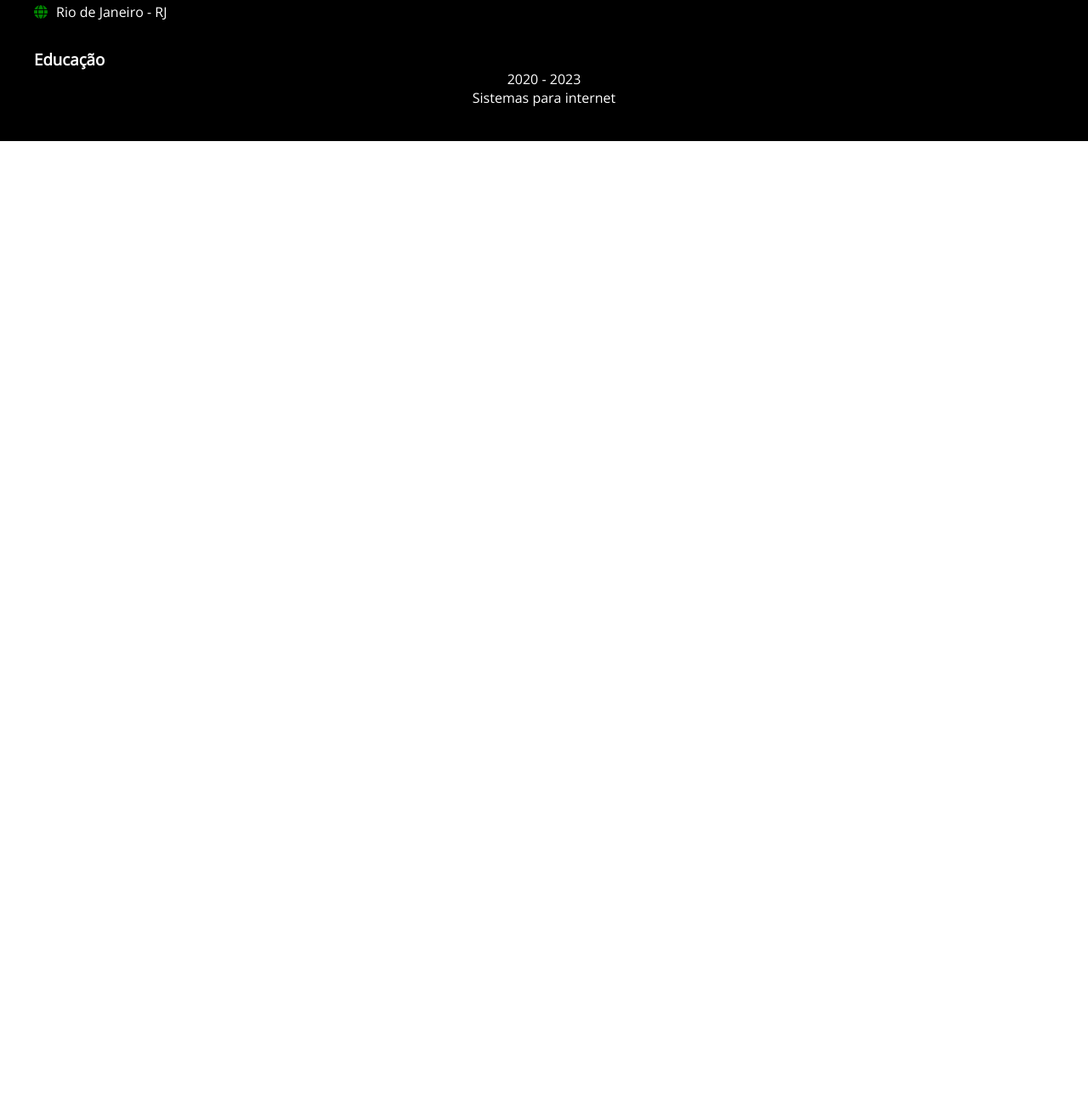
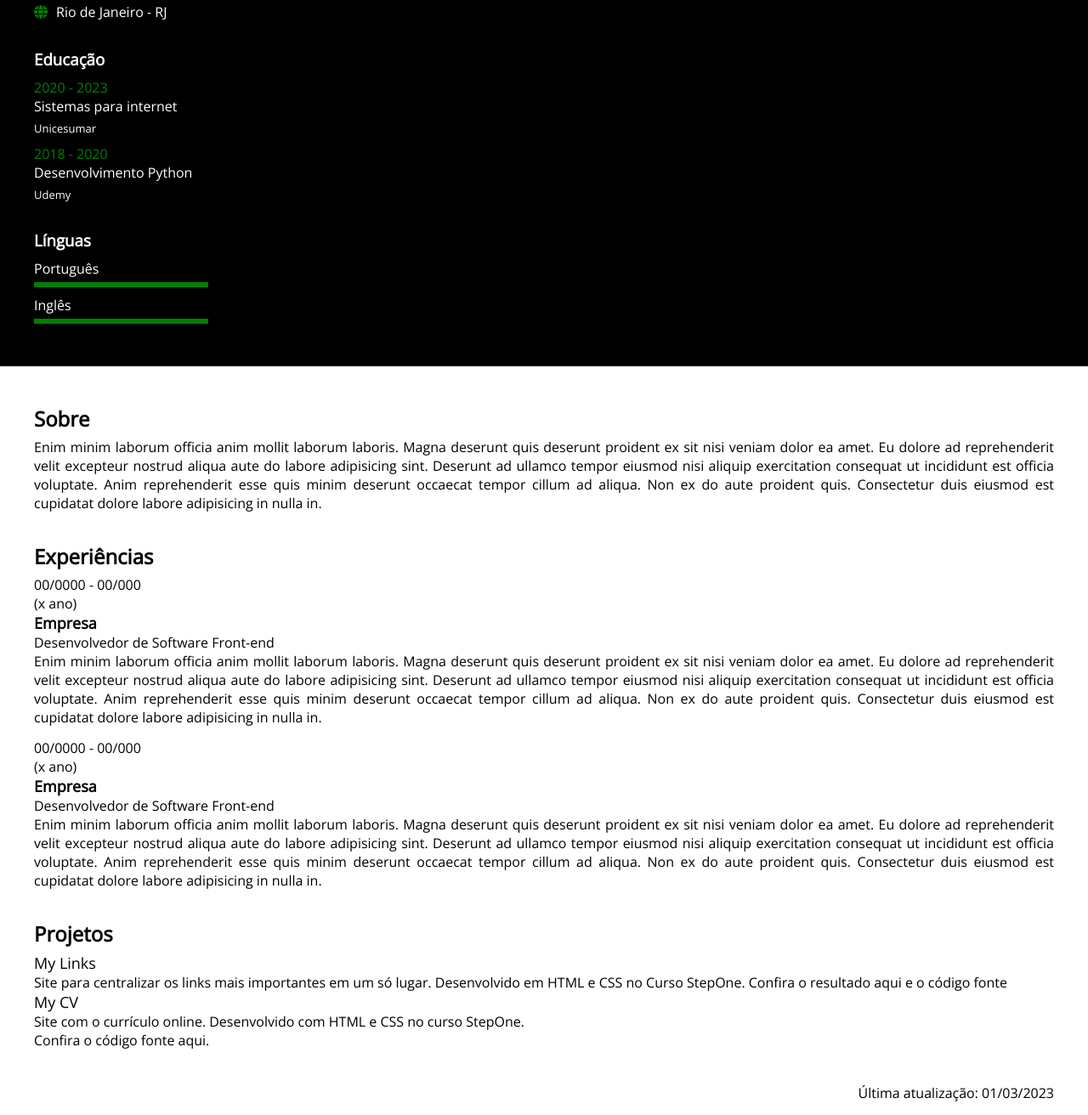
Before and after one commit to angelorfl/StepOne, a plain HTML site: page my-CV/index.html in a window 1280 px wide. Shown: the part 608-1920 px from the top of the page at 85% size. Before the commit the page ends 800 px from the top, so only its background shows below. Drawn offline with nearby package versions, Linux system fonts and the light colour scheme.

Commit message:
Final mobile commit

```diff
--- a/my-CV/index.html
+++ b/my-CV/index.html
@@ -39,25 +39,107 @@
             </div>
             <div class="education-descripton">
                 <h3>Educação</h3>
-                <p>2020 - 2023</p>
-                <p>Sistemas para internet</p>
+                <ul>
+                    <li>
+                        <p>2020 - 2023</p>
+                        <h4>Sistemas para internet</h4>
+                        <h5>Unicesumar</h5>
+                    </li>
+                </ul>
+                <ul>
+                    <li>
+                        <p>2018 - 2020</p>
+                        <h4>Desenvolvimento Python</h4>
+                        <h5>Udemy</h5>
+                    </li>
+                </ul>
+                <div class="language-description">
+                    <h3>Línguas</h3>
+                    <ul>
+                        <li>
+                            <p>Português</p>
+                            <div class="percent"></div>
+                            <div></div>
+                        </li>
+                        <li>
+                            <p>Inglês</p>
+                            <div class="percent english"></div>
+                            <div></div>
+                        </li>
+                    </ul>
+                </div>
             </div>
         </div>
 
         <div class="experiences-column">
+            <h1>Sobre</h1>
+            <ul>
+                <p>Enim minim laborum officia anim mollit laborum laboris. Magna deserunt quis deserunt proident ex sit
+                    nisi veniam dolor ea amet. Eu dolore ad reprehenderit velit excepteur nostrud aliqua aute do labore
+                    adipisicing sint. Deserunt ad ullamco tempor eiusmod nisi aliquip exercitation consequat ut
+                    incididunt est officia voluptate. Anim reprehenderit esse quis minim deserunt occaecat tempor cillum
+                    ad aliqua. Non ex do aute proident quis. Consectetur duis eiusmod est cupidatat dolore labore
+                    adipisicing in nulla in.</p>
+            </ul>
 
+            <h1>Experiências</h1>
+            <ul>
+                <li>
+                    <p>00/0000 - 00/000</p>
+                    <p>(x ano)</p>
+                    <h5>Empresa</h5>
+                    <p>Desenvolvedor de Software Front-end</p>
+                    <p>Enim minim laborum officia anim mollit laborum laboris. Magna deserunt quis deserunt proident ex
+                        sit
+                        nisi veniam dolor ea amet. Eu dolore ad reprehenderit velit excepteur nostrud aliqua aute do
+                        labore
+                        adipisicing sint. Deserunt ad ullamco tempor eiusmod nisi aliquip exercitation consequat ut
+                        incididunt est officia voluptate. Anim reprehenderit esse quis minim deserunt occaecat tempor
+                        cillum
+                        ad aliqua. Non ex do aute proident quis. Consectetur duis eiusmod est cupidatat dolore labore
+                        adipisicing in nulla in.</p>
+                </li>
+            </ul>
+            <ul class="experience-two">
+                <li>
+                    <p>00/0000 - 00/000</p>
+                    <p>(x ano)</p>
+                    <h5>Empresa</h5>
+                    <p>Desenvolvedor de Software Front-end</p>
+                    <p>Enim minim laborum officia anim mollit laborum laboris. Magna deserunt quis deserunt proident
+                        ex
+                        sit
+                        nisi veniam dolor ea amet. Eu dolore ad reprehenderit velit excepteur nostrud aliqua aute do
+                        labore
+                        adipisicing sint. Deserunt ad ullamco tempor eiusmod nisi aliquip exercitation consequat ut
+                        incididunt est officia voluptate. Anim reprehenderit esse quis minim deserunt occaecat
+                        tempor
+                        cillum
+                        ad aliqua. Non ex do aute proident quis. Consectetur duis eiusmod est cupidatat dolore
+                        labore
+                        adipisicing in nulla in.</p>
+                </li>
+            </ul>
+            <ul>
+                <h1>Projetos</h1>
+                <li>
+                    <a href="#">My Links</a>
+                    <p>Site para centralizar os links mais importantes em um só lugar.
+                        Desenvolvido em HTML e CSS no Curso StepOne. Confira o resultado aqui e o código fonte</p>
+                </li>
+            </ul>
+            <ul>
+                <li><a href="#">My CV</a>
+                    <p>Site com o currículo online. Desenvolvido com HTML e CSS no curso StepOne.</p>
+                    <p>Confira o código fonte aqui.</p>
+                </li>
+            </ul>
+        </div>
+        <div class="ultima-atualizacao">
+            <p>Última atualização: 01/03/2023</p>
         </div>
 
-
     </div>
-
-
-
-
-
-
-
-
 
 </body>
 
--- a/my-CV/style.css
+++ b/my-CV/style.css
@@ -44,12 +44,12 @@ h1 {
 
 }
 
-.contact-descripton li {
+.information-column li {
     text-align: left;
     margin: 10px 0;
 }
 
-.contact-descripton ul {
+.information-column ul {
     list-style-type: none;
 }
 
@@ -69,3 +69,103 @@ h1 {
     text-align: left;
     margin-top: 32px;
 }
+
+.education-descripton h3 {
+    text-align: left;
+    margin-top: 32px;
+}
+
+.education-descripton {
+    text-align: left;
+    font-size: 16px;
+    margin-top: 6px;
+}
+
+.education-descripton h4 {
+    font-size: 16px;
+    font-weight: 400;
+}
+
+.education-descripton h5 {
+    margin-top: 6px;
+    font-weight: 400;
+    font-size: 13px;
+}
+
+.education-descripton p {
+    margin-top: 8px;
+    text-align: left;
+    font-size: 16px;
+    font-weight: 400;
+    color: #008000;
+}
+
+.language-description p {
+    color: #FFF;
+}
+
+.language-description .percent {
+    height: 6px;
+    background-color: #008000;
+    margin-top: 5px;
+    width: 205px;
+}
+
+.language-description .percent div {
+    height: 6px;
+    background-color: #32CD32;
+
+}
+
+.language-description .percent.english div {
+    width: 10%;
+}
+
+.experiences-column {
+    margin: 40px;
+    background-color: #FFF;
+    font-size: 16px;
+}
+
+.experiences-column .experience-two {
+    margin-top: 14px;
+}
+
+.experiences-column h1 {
+    margin-top: 30px;
+    font-size: 24px;
+    font-weight: 600;
+    color: #000;
+}
+
+.experiences-column h5 {
+    font-size: 18px;
+}
+
+.experiences-column p {
+    margin-top: 0px;
+    text-align: justify;
+}
+
+.experiences-column ul {
+    margin-top: 0px;
+    list-style-type: none;
+
+}
+
+.experiences-column li {
+    margin-top: 0;
+}
+
+.experiences-column a {
+    text-decoration: none;
+    font-size: 18px;
+    color: #000;
+}
+
+.ultima-atualizacao {
+    margin: 40px;
+    margin-top: 30px;
+    text-align: right;
+    font-size: 16px;
+}
```
